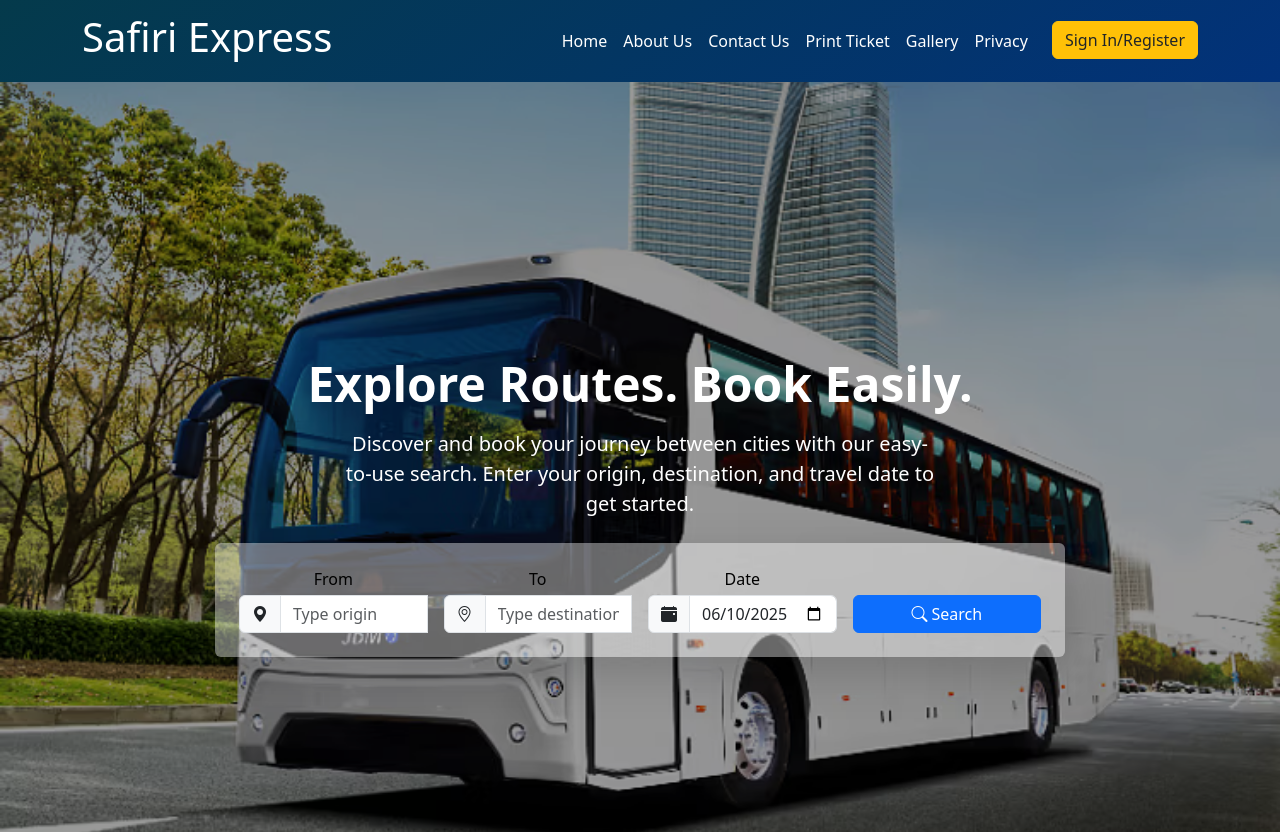
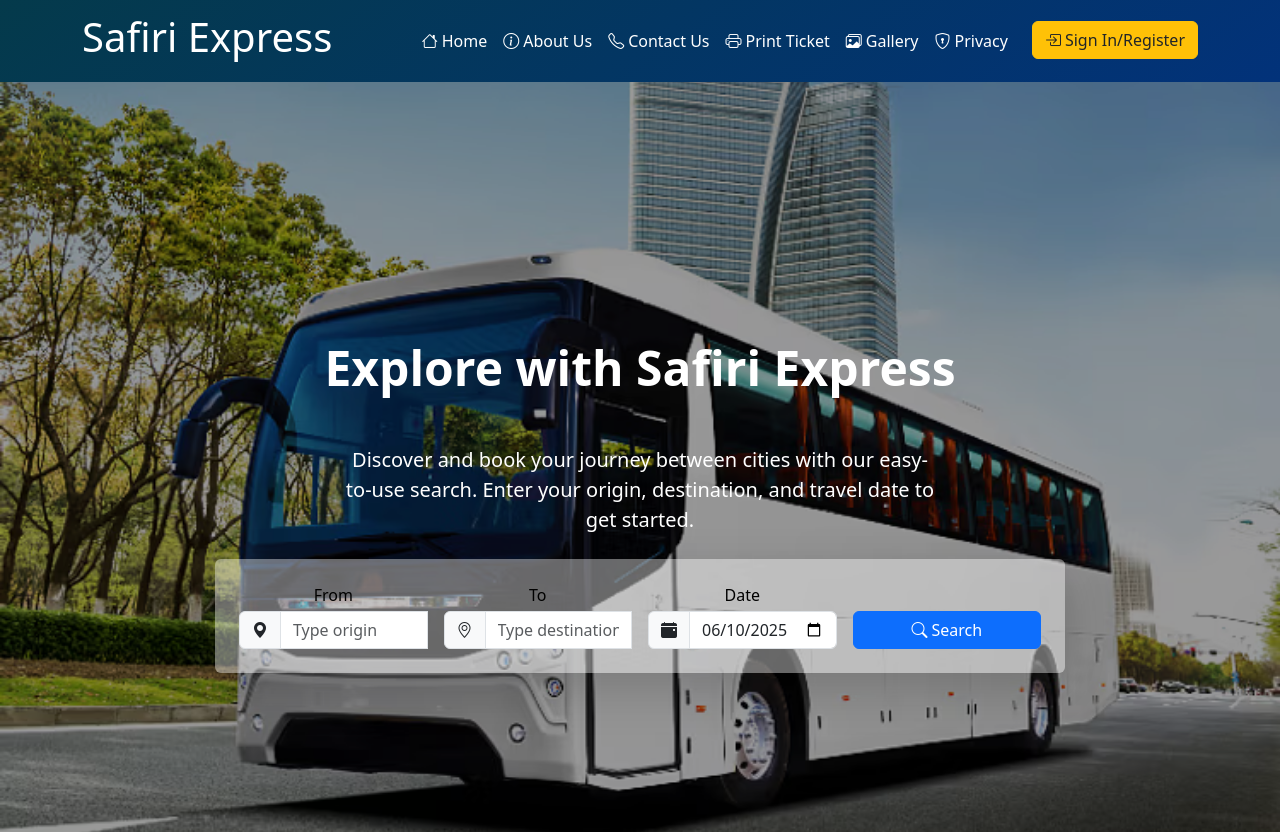
Before and after one commit to bonnymkuu/Bus-Booking-System, a React (Vite) app: page / in a window 1280 px wide. Shown: the top 832 px of the page. Built offline with nearby package versions, Linux system fonts and the light colour scheme.

Commit message:
fixed menu

```diff
--- a/src/components/Header.jsx
+++ b/src/components/Header.jsx
@@ -1,7 +1,23 @@
+import { useState } from 'react';
+
 export default function Header({ navigateTo }) {
+  const [menuOpen, setMenuOpen] = useState(false);
   const isActive = (viewName) => {
     return false;
   };
+
+  const toggleMenu = () => {
+    setMenuOpen(!menuOpen);
+  };
+
+  const menuItems = [
+    { name: 'Home', icon: 'bi-house', view: 'home' },
+    { name: 'About Us', icon: 'bi-info-circle', view: 'about' },
+    { name: 'Contact Us', icon: 'bi-telephone', view: 'contact' },
+    { name: 'Print Ticket', icon: 'bi-printer', view: 'printTicket' },
+    { name: 'Gallery', icon: 'bi-images', view: 'gallery' },
+    { name: 'Privacy', icon: 'bi-shield-lock', view: 'privacy' },
+  ];
 
   return (
     <header className="navbar navbar-expand-lg navbar-dark shadow-sm" style={{backgroundImage: 'linear-gradient(145deg,rgb(4, 58, 75) 0%,rgb(2, 50, 122) 100%)'}}>
@@ -10,85 +26,157 @@
           <h1>Safiri Express</h1>
         </a>
 
+        {/* Custom Toggle Button */}
         <button
-          className="navbar-toggler"
+          className="navbar-toggler d-lg-none border-0"
           type="button"
-          data-bs-toggle="collapse"
-          data-bs-target="#navbarNav"
-          aria-controls="navbarNav"
-          aria-expanded="false"
+          onClick={toggleMenu}
           aria-label="Toggle navigation"
         >
-          <span className="navbar-toggler-icon"></span>
+          <div className={`hamburger ${menuOpen ? 'open' : ''}`}>
+            <span></span>
+            <span></span>
+            <span></span>
+          </div>
         </button>
 
-        <div className="collapse navbar-collapse" id="navbarNav">
+        {/* Desktop Menu (unchanged) */}
+        <div className="collapse navbar-collapse d-none d-lg-block" id="navbarNav">
           <ul className="navbar-nav ms-auto mb-2 mb-lg-0">
-            <li className="nav-item">
-              <a
-                href="#"
-                onClick={() => navigateTo('home')}
-                className={`nav-link ${isActive('home') ? 'active text-primary' : 'text-white'}`}
-              >
-                Home
-              </a>
-            </li>
-            <li className="nav-item">
-              <a
-                href="#"
-                onClick={() => navigateTo('about')}
-                className={`nav-link ${isActive('about') ? 'active text-primary' : 'text-white'}`}
-              >
-                About Us
-              </a>
-            </li>
-            <li className="nav-item">
-              <a
-                href="#"
-                onClick={() => navigateTo('contact')}
-                className={`nav-link ${isActive('contact') ? 'active text-primary' : 'text-white'}`}
-              >
-                Contact Us
-              </a>
-            </li>
-            <li className="nav-item">
-              <a
-                href="#"
-                onClick={() => navigateTo('printTicket')}
-                className={`nav-link ${isActive('printTicket') ? 'active text-primary' : 'text-white'}`}
-              >
-                Print Ticket
-              </a>
-            </li>
-            <li className="nav-item">
-              <a
-                href="#"
-                onClick={() => navigateTo('gallery')}
-                className={`nav-link ${isActive('gallery') ? 'active text-primary' : 'text-white'}`}
-              >
-                Gallery
-              </a>
-            </li>
-            <li className="nav-item">
-              <a
-                href="#"
-                onClick={() => navigateTo('privacy')}
-                className={`nav-link ${isActive('privacy') ? 'active text-primary' : 'text-white'}`}
-              >
-                Privacy
-              </a>
-            </li>
-            {/* Re-added Sign In/Register button */}
+            {menuItems.map((item, index) => (
+              <li className="nav-item" key={index}>
+                <a
+                  href="#"
+                  onClick={() => navigateTo(item.view)}
+                  className={`nav-link ${isActive(item.view) ? 'active text-primary' : 'text-white'}`}
+                >
+                  <i className={`bi ${item.icon} me-1`}></i>
+                  {item.name}
+                </a>
+              </li>
+            ))}
             <li className="nav-item">
               <button
                 onClick={() => navigateTo('login')}
                 className="btn btn-warning text-dark ms-lg-3"
               >
+                <i className="bi bi-box-arrow-in-right me-1"></i>
                 Sign In/Register
               </button>
             </li>
           </ul>
         </div>
+
+        {/* Mobile Menu */}
+        <div className={`mobile-menu ${menuOpen ? 'open' : ''}`}>
+          <div className="mobile-menu-content">
+            <ul className="navbar-nav">
+              {menuItems.map((item, index) => (
+                <li className="nav-item" key={index}>
+                  <button
+                    onClick={() => {
+                      navigateTo(item.view);
+                      setMenuOpen(false);
+                    }}
+                    className={`nav-link btn btn-primary w-100 text-light text-start mb-2 ${isActive(item.view) ? 'active' : ''}`}
+                  >
+                    <i className={`bi ${item.icon} ms-2 me-2`}></i>
+                    {item.name}
+                  </button>
+                </li>
+              ))}
+              <li className="nav-item">
+                <button
+                  onClick={() => {
+                    navigateTo('login');
+                    setMenuOpen(false);
+                  }}
+                  className="btn btn-warning text-dark w-100"
+                >
+                  <i className="bi bi-box-arrow-in-right me-2"></i>
+                  Sign In/Register
+                </button>
+              </li>
+            </ul>
+          </div>
+        </div>
+
+        {/* Add these styles */}
+        <style jsx>{`
+          .hamburger {
+            width: 30px;
+            height: 20px;
+            position: relative;
+            cursor: pointer;
+          }
+
+          .hamburger span {
+            display: block;
+            position: absolute;
+            height: 3px;
+            width: 100%;
+            background: white;
+            border-radius: 3px;
+            opacity: 1;
+            left: 0;
+            transform: rotate(0deg);
+            transition: .25s ease-in-out;
+          }
+
+          .hamburger span:nth-child(1) {
+            top: 0px;
+          }
+
+          .hamburger span:nth-child(2) {
+            top: 9px;
+          }
+
+          .hamburger span:nth-child(3) {
+            top: 18px;
+          }
+
+          .hamburger.open span:nth-child(1) {
+            top: 9px;
+            transform: rotate(135deg);
+          }
+
+          .hamburger.open span:nth-child(2) {
+            opacity: 0;
+            left: -30px;
+          }
+
+          .hamburger.open span:nth-child(3) {
+            top: 9px;
+            transform: rotate(-135deg);
+          }
+
+          .mobile-menu {
+            position: fixed;
+            top: 0;
+            left: -100%;
+            width: 280px;
+            height: 100vh;
+            background: linear-gradient(145deg, rgb(4, 58, 75) 0%, rgb(2, 50, 122) 100%);
+            z-index: 1050;
+            transition: all 0.3s ease;
+            padding: 20px;
+            box-shadow: 2px 0 10px rgba(0,0,0,0.1);
+          }
+
+          .mobile-menu.open {
+            left: 0;
+          }
+
+          .mobile-menu-content {
+            margin-top: 60px;
+          }
+
+          @media (min-width: 992px) {
+            .mobile-menu {
+              display: none !important;
+            }
+          }
+        `}</style>
       </div>
     </header>
   );
--- a/src/pages/Home.jsx
+++ b/src/pages/Home.jsx
@@ -3,7 +3,7 @@
 import power from "../assets/images/power.png";
 import vip from "../assets/images/vip.png";
 import wifi from "../assets/images/wifi.png";
-import earn from "../assets/images/earn.png";
+import mobileBackgroundImage from "../assets/images/busmobile.jpg";
 import busImage3 from "../assets/images/bus7.jpg";
 import save from "../assets/images/save.png";
 import multiple from "../assets/images/multiple.png";
@@ -149,6 +149,15 @@
           height: "800px",
         }}
       >
+        <style jsx>{`
+          @media (max-width: 768px) {
+            .hero-bg-image {
+              background-image: url(${mobileBackgroundImage}) !important;
+              height: 800px !important; /* Adjust height for mobile if needed */
+            }
+          }
+        `}</style>
+
         {/* Dark overlay */}
         <div
           className="position-absolute top-0 start-0 w-100 h-100"
@@ -160,8 +169,8 @@
         {/* Content over background */}
         <div className="container position-relative z-1 text-center text-white">
           {/* Title */}
-          <h1 className="fw-bold display-5 mt-5 mb-3">
-            Explore Routes. Book Easily.
+          <h1 className="fw-bold display-5 mt-5 mb-5">
+            Explore with Safiri Express
           </h1>
 
           {/* Description */}
```
Also changed, not shown: src/assets/images/busmobile.jpg (added).
